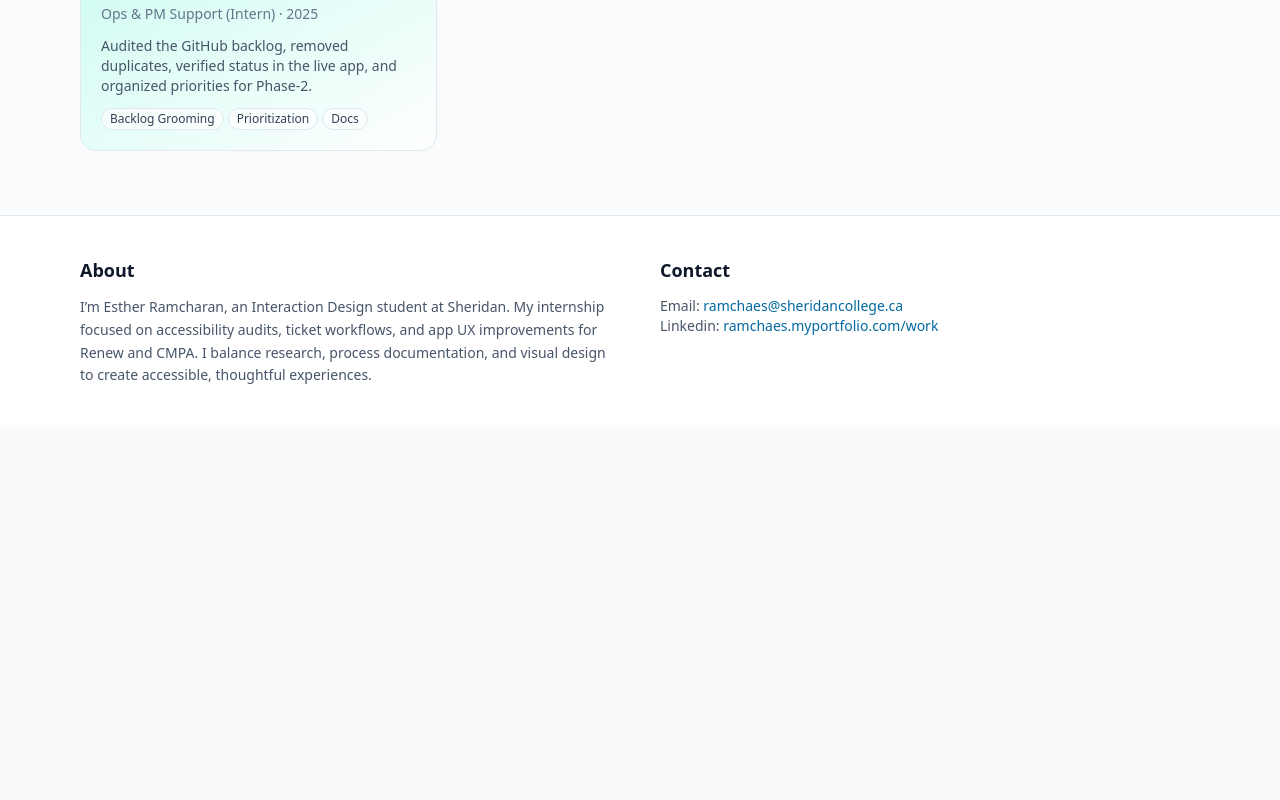
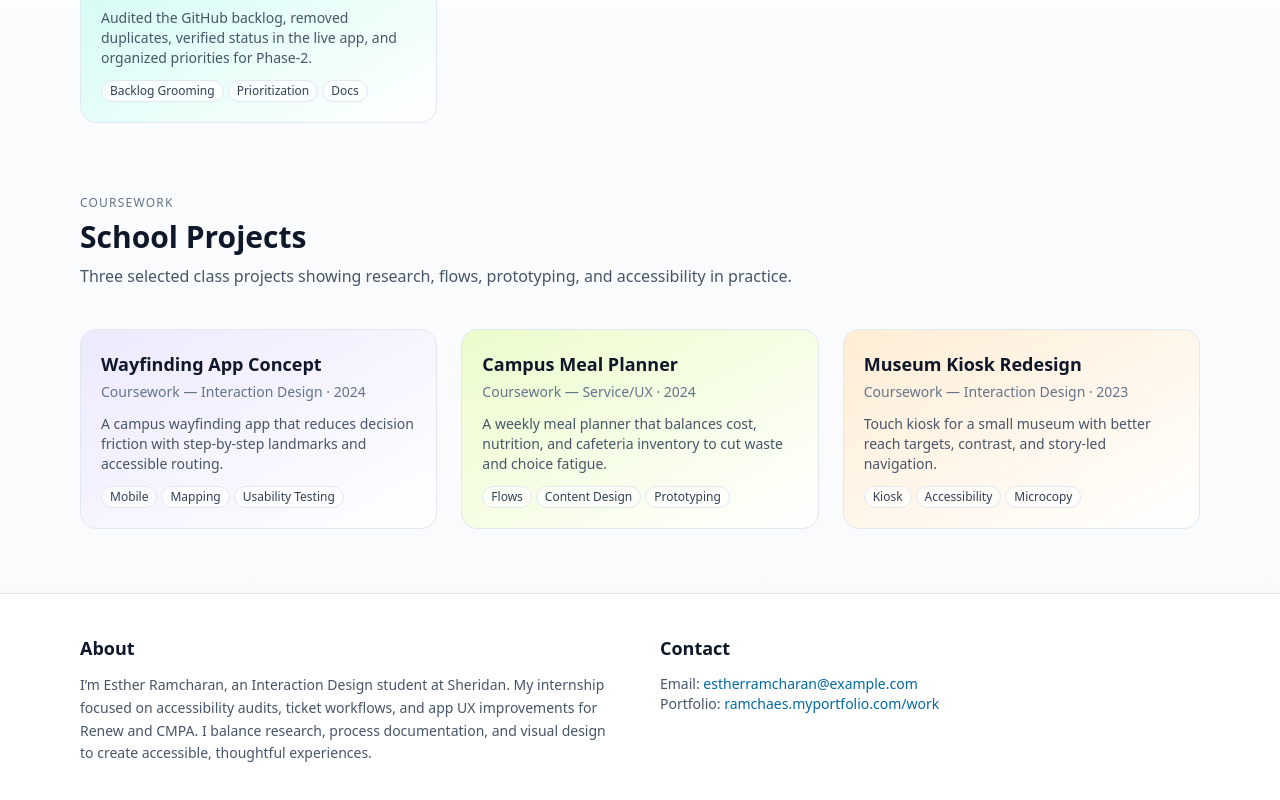
Before and after one commit to EstherRam/Portfolio, a React (Vite) app: page / in a window 1280 px wide. Shown: the part 1116-1916 px from the top of the page. Before the commit the page ends 1543 px from the top, so only its background shows below. Built offline with nearby package versions, Linux system fonts and the light colour scheme.

Commit message:
Update App.jsx

```diff
--- a/src/App.jsx
+++ b/src/App.jsx
@@ -1,5 +1,15 @@
 /**
  * Interaction Design Portfolio — Internship Edition
+ * Author: Esther Ramcharan, 2025
+ *
+ * References:
+ * - React Docs (components/state): https://react.dev/learn
+ * - Managing UI state patterns: https://react.dev/learn/managing-state
+ * - MDN (JS/HTML/CSS): https://developer.mozilla.org/en-US/
+ */
+
+/**
+ * Interaction Design Portfolio — Internship + School
  * Author: Esther Ramcharan, 2025
  *
  * References:
@@ -33,7 +43,7 @@ const SectionTitle = ({ kicker, title, subtitle }) => (
   </div>
 );
 
-/* ---------- Internship case studies (ordered) ---------- */
+/* ---------- Internship case studies (ordered 1–7) ---------- */
 const projects = [
   /* 1 */
   {
@@ -296,11 +306,111 @@ const projects = [
   },
 ];
 
+/* ---------- School projects (3) ---------- */
+const schoolProjects = [
+  {
+    id: "sp-wayfinding",
+    title: "Wayfinding App Concept",
+    role: "Coursework — Interaction Design",
+    year: "2024",
+    tags: ["Mobile", "Mapping", "Usability Testing"],
+    summary:
+      "A campus wayfinding app that reduces decision friction with step-by-step landmarks and accessible routing.",
+    heroColor: "from-violet-100 to-white",
+    details: {
+      overview:
+        "Studio brief: design a navigation tool for new students. Focus on clarity, accessibility, and low-cognitive-load decisions.",
+      problem:
+        "New students felt overwhelmed; map apps were precise but not friendly for on-foot, landmark-based navigation.",
+      process: [
+        "Intercept interviews + quick journey mapping",
+        "Paper → mid-fi wireframes; 2 rounds of usability testing",
+        "Information architecture tuned for single-path clarity",
+      ],
+      solution: [
+        "‘Next Landmark’ guidance instead of dense map labels",
+        "Accessible routes toggle and step contrast checks",
+        "Context chips (restrooms, elevators, help desks)",
+      ],
+      impact: [
+        "Task success +27% vs baseline map app",
+        "Time-on-task down 18% in final test",
+      ],
+      reflection:
+        "Chunking information and designing for anxiety reduction matters as much as raw accuracy.",
+    },
+  },
+  {
+    id: "sp-mealplanner",
+    title: "Campus Meal Planner",
+    role: "Coursework — Service/UX",
+    year: "2024",
+    tags: ["Flows", "Content Design", "Prototyping"],
+    summary:
+      "A weekly meal planner that balances cost, nutrition, and cafeteria inventory to cut waste and choice fatigue.",
+    heroColor: "from-lime-100 to-white",
+    details: {
+      overview:
+        "Brief: help students plan affordable meals using real cafeteria menus and stock.",
+      problem:
+        "Students over-spent or defaulted to the same meals; staff struggled with forecasting.",
+      process: [
+        "Diary study (1 week) on choices + constraints",
+        "Flow design for ‘Plan in 2 minutes’ path",
+        "Mid-fi prototype with copy-first content design",
+      ],
+      solution: [
+        "One-tap weekly template + swap suggestions",
+        "Budget + nutrition badges at list level",
+        "Out-of-stock warnings from staff inputs",
+      ],
+      impact: [
+        "Prototype study: 84% completed a weekly plan in < 3 min",
+        "Staff pilots predicted 6–10% waste reduction",
+      ],
+      reflection:
+        "Small content cues (badges, defaults) drive behavior more than heavy analytics.",
+    },
+  },
+  {
+    id: "sp-museumkiosk",
+    title: "Museum Kiosk Redesign",
+    role: "Coursework — Interaction Design",
+    year: "2023",
+    tags: ["Kiosk", "Accessibility", "Microcopy"],
+    summary:
+      "Touch kiosk for a small museum with better reach targets, contrast, and story-led navigation.",
+    heroColor: "from-orange-100 to-white",
+    details: {
+      overview:
+        "Course project to redesign a kiosk for mixed-age visitors with varying tech familiarity.",
+      problem:
+        "Original kiosk hid key actions, had small touch targets, and unclear ‘back to exhibit’ paths.",
+      process: [
+        "Heuristic audit + field observations",
+        "Tap-target sizing study; color/contrast tests",
+        "Proto with story-first entry points",
+      ],
+      solution: [
+        "Large targets with 44px min touch area",
+        "Persistent ‘Back to Exhibit’ affordance",
+        "Narrative browse (People • Places • Objects)",
+      ],
+      impact: [
+        "Error taps reduced in testing by 41%",
+        "Dwell time ↑ while exits became clearer",
+      ],
+      reflection:
+        "Narrative framing plus accessibility basics creates a friendlier public-display UX.",
+    },
+  },
+];
+
 /* ---------- Page ---------- */
 export default function App() {
   const [openId, setOpenId] = useState(null);
   const ordered = [...projects].sort((a, b) => a.order - b.order);
-  const openProject = ordered.find((p) => p.id === openId);
+  const openProject = [...ordered, ...schoolProjects].find((p) => p.id === openId);
   const isSingle = ordered.length === 1;
 
   return (
@@ -313,17 +423,10 @@ export default function App() {
             <span className="font-semibold">Internship Portfolio — Esther Ramcharan</span>
           </div>
           <nav className="hidden md:flex items-center gap-6 text-sm">
-            <a href="#work" className="hover:text-sky-700">
-              Internship
-            </a>
+            <a href="#work" className="hover:text-sky-700">Internship</a>
+            <a href="#school" className="hover:text-sky-700">School</a>
             <a href="#about" className="hover:text-sky-700">About</a>
             <a href="#contact" className="hover:text-sky-700">Contact</a>
-            <a
-              href="#resume"
-              className="rounded-xl border border-slate-300 px-3 py-1.5 hover:border-sky-400 hover:text-sky-700"
-            >
-              Resume
-            </a>
           </nav>
         </div>
       </header>
@@ -337,13 +440,13 @@ export default function App() {
             </h1>
             <p className="mt-4 text-slate-600 leading-relaxed">
               I design accessible, thoughtful experiences—balancing research, systems thinking, and clear UI.
-              Below is my internship work, ordered by impact and scope, with dev-ready artifacts and outcomes.
+              Below is my internship work (ordered 1–7) plus three selected school projects.
             </p>
           </div>
         </div>
       </section>
 
-      {/* Work Section */}
+      {/* Internship Section */}
       <main id="main">
         <section id="work" className="mx-auto max-w-6xl px-4 pt-6 pb-16">
           <SectionTitle
@@ -380,9 +483,41 @@ export default function App() {
             ))}
           </div>
         </section>
+
+        {/* School Projects */}
+        <section id="school" className="mx-auto max-w-6xl px-4 pt-2 pb-16">
+          <SectionTitle
+            kicker="Coursework"
+            title="School Projects"
+            subtitle="Three selected class projects showing research, flows, prototyping, and accessibility in practice."
+          />
+
+          <div className="mt-10 grid gap-6 md:grid-cols-2 lg:grid-cols-3">
+            {schoolProjects.map((p) => (
+              <div
+                key={p.id}
+                onClick={() => setOpenId(p.id)}
+                className={`group rounded-2xl border border-slate-200 bg-gradient-to-br ${p.heroColor} p-5 hover:shadow-md transition cursor-pointer`}
+              >
+                <h3 className="text-lg font-semibold text-slate-900 group-hover:text-sky-700">
+                  {p.title}
+                </h3>
+                <p className="text-sm text-slate-500 mt-1">
+                  {p.role} · {p.year}
+                </p>
+                <p className="mt-3 text-sm text-slate-600">{p.summary}</p>
+                <div className="flex flex-wrap gap-1 mt-3">
+                  {p.tags.map((t) => (
+                    <Tag key={t}>{t}</Tag>
+                  ))}
+                </div>
+              </div>
+            ))}
+          </div>
+        </section>
       </main>
 
-      {/* Modal */}
+      {/* Modal (works for both internship & school) */}
       {openProject && (
         <div
           className="fixed inset-0 z-50 flex items-start justify-center overflow-y-auto bg-black/50 p-6"
@@ -395,11 +530,12 @@ export default function App() {
             <button
               onClick={() => setOpenId(null)}
               className="absolute top-3 right-3 rounded-full p-2 hover:bg-slate-100"
+              aria-label="Close"
             >
               ✕
             </button>
             <h3 className="text-xl font-semibold text-slate-900">
-              {openProject.order}. {openProject.title}
+              {openProject.order ? `${openProject.order}. ` : ""}{openProject.title}
             </h3>
             <p className="text-sm text-slate-500 mt-1">
               {openProject.role} · {openProject.year}
@@ -414,6 +550,7 @@ export default function App() {
                 <h4 className="font-medium text-slate-900">Problem</h4>
                 <p>{openProject.details.problem}</p>
               </div>
+              {openProject.details.process?.length > 0 && (
                 <div>
                   <h4 className="font-medium text-slate-900">Process</h4>
                   <ul className="list-disc list-inside space-y-1">
@@ -422,6 +559,8 @@ export default function App() {
                     ))}
                   </ul>
                 </div>
+              )}
+              {openProject.details.solution?.length > 0 && (
                 <div>
                   <h4 className="font-medium text-slate-900">Solution</h4>
                   <ul className="list-disc list-inside space-y-1">
@@ -430,6 +569,8 @@ export default function App() {
                     ))}
                   </ul>
                 </div>
+              )}
+              {openProject.details.impact?.length > 0 && (
                 <div>
                   <h4 className="font-medium text-slate-900">Impact</h4>
                   <ul className="list-disc list-inside space-y-1">
@@ -438,10 +579,13 @@ export default function App() {
                     ))}
                   </ul>
                 </div>
+              )}
+              {openProject.details.reflection && (
                 <div>
                   <h4 className="font-medium text-slate-900">Reflection</h4>
                   <p>{openProject.details.reflection}</p>
                 </div>
+              )}
             </div>
           </div>
         </div>
@@ -465,16 +609,16 @@ export default function App() {
             <p className="mt-3 text-slate-600 text-sm">
               Email:{" "}
               <a
-                href="mailto:ramchaes@sheridancollege.ca"
+                href="mailto:estherramcharan@example.com"
                 className="text-sky-700 hover:underline"
               >
-                ramchaes@sheridancollege.ca
+                estherramcharan@example.com
               </a>
             </p>
             <p className="text-slate-600 text-sm">
-              Linkedin:{" "}
+              Portfolio:{" "}
               <a
-                href="www.linkedin.com/in/estram"
+                href="https://ramchaes.myportfolio.com/work"
                 className="text-sky-700 hover:underline"
               >
                 ramchaes.myportfolio.com/work
```
Lines whose indentation alone changed are shown as unchanged.
